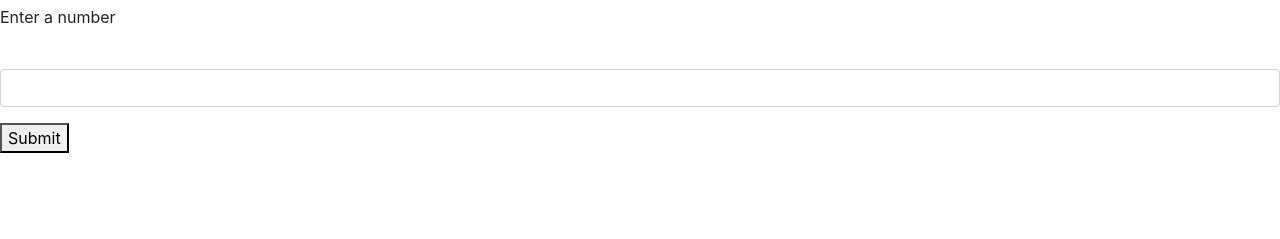
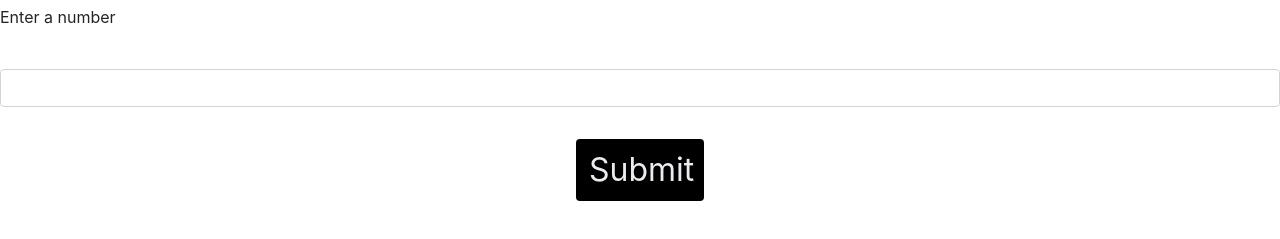
Before and after one commit to marisa-edgar/beepboop, a plain HTML site: page index.html in a window 1280 px wide. Shown: the part 51-290 px from the top of the page. Drawn offline with Linux system fonts and the light colour scheme.

Commit message:
css styling and WIP tests

```diff
--- a/css/styles.css
+++ b/css/styles.css
@@ -0,0 +1,14 @@
+.btn {
+  color: #eaecef;
+  font-size: 2rem;
+  background-color:black;
+  width: 10%;
+  display: block;
+  margin: 1em auto;
+}
+
+.btn:hover {
+  color: white;
+  font-weight: bold;
+  width: 20%;
+}
--- a/index.html
+++ b/index.html
@@ -17,8 +17,9 @@
       <label for="input"></label>
       <input id="input" class="form-control" type="text">
     </div>
-  </form>
-    <button>Submit</button>
+  <button type="submit" class="btn">Submit</button>
+  <div id="output"></div>
+</form>
 <body>
 </body>
 </html>
```
